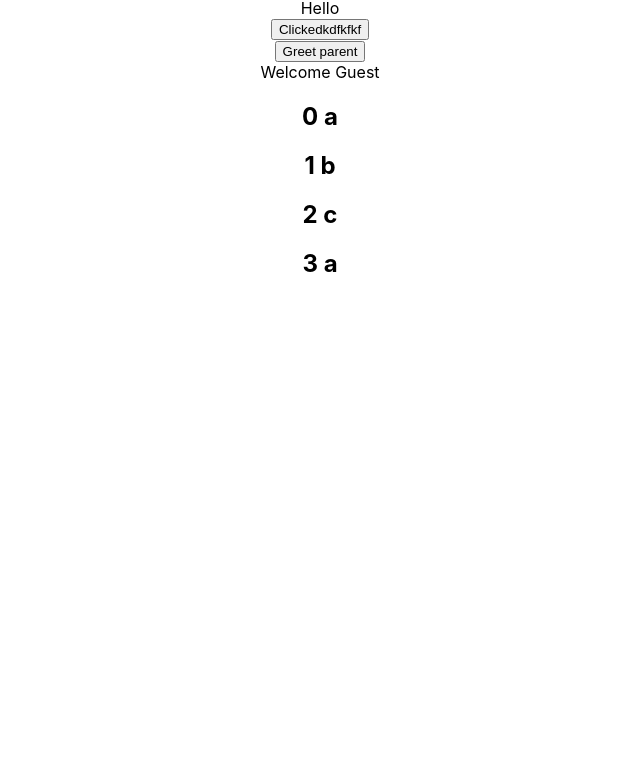
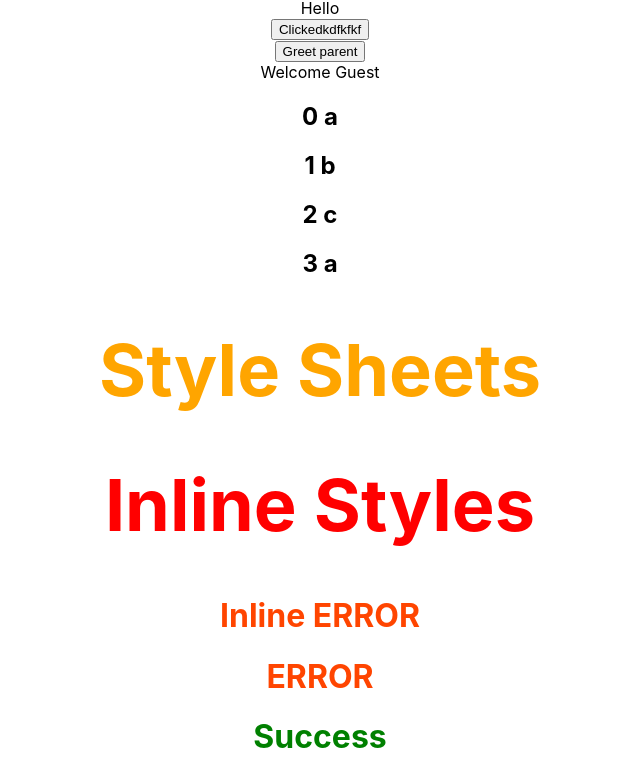
Before and after one commit to raghu-raj23/react-code_evo, a React (Create React App) app in the folder tutorial-app/: page / in a window 1280 px wide. Shown: the part 458-1236 px from the top of the page, without its empty margins (320-960 px from the left). Before the commit the page ends 800 px from the top, so only its background shows below. Built offline with nearby package versions, Linux system fonts and the light colour scheme.

Commit message:
keys and styling with css in react

```diff
--- a/tutorial-app/src/App.js
+++ b/tutorial-app/src/App.js
@@ -6,10 +6,14 @@
 import Counter from './components/Counter.js'
 import FuncClick from './components/FuncClick.js'
 import ClassClic from './components/classClick.js'
-import EvenBind from "./components/EventBind.js";
+import EvenBind from "./components/EventBind.js"
 import ParentComp from './components/ParentComp'
-import UserGreet from './components/UserGreet';
-import NameList from './components/NameList';
+import UserGreet from './components/UserGreet'
+import NameList from './components/NameList'
+import Stylesheet from './components/Stylesheet'
+import Inline from './components/Inline'
+import './appStyles.css'
+import styles from './appStyles.module.css'
 
 function App() {
   return (
@@ -40,6 +44,15 @@
 
       <NameList />
 
+      <Stylesheet primary = {true}/>
+
+      <Inline />
+
+      <h1 className = 'error'> ERROR</h1>
+
+      <h1 className = {styles.success}>Success</h1>
+
+
     </div>
   );
 }
--- /dev/null
+++ b/tutorial-app/src/appStyles.css
@@ -0,0 +1,3 @@
+.error{
+    color: orangered;
+}
--- /dev/null
+++ b/tutorial-app/src/appStyles.module.css
@@ -0,0 +1,3 @@
+.success{
+    color: green;
+}
--- /dev/null
+++ b/tutorial-app/src/components/Inline.js
@@ -0,0 +1,18 @@
+import React from 'react'
+
+const heading = {
+    fontSize: '72px',
+    color: 'red'
+}
+
+function Inline() {
+    return (
+        <div>
+            {/* <h1 className = {styles.success}>Success</h1> */}
+            <h1 style = {heading}>Inline Styles</h1>
+            <h1 className = 'error'>Inline ERROR</h1>
+        </div>
+    )
+}
+
+export default Inline
--- /dev/null
+++ b/tutorial-app/src/components/Stylesheet.js
@@ -0,0 +1,13 @@
+import React from 'react'
+import './myStyles.css'
+
+function Stylesheet(props) {
+    let className = props.primary ? 'primary' : ''
+    return (
+        <div>
+            <h1 className = {`${className} font-xl`} >Style Sheets</h1>
+        </div>
+    )
+}
+
+export default Stylesheet
--- /dev/null
+++ b/tutorial-app/src/components/myStyles.css
@@ -0,0 +1,7 @@
+.primary{
+    color : orange;
+}
+
+.font-xl{
+    font-size: 72px;
+}
```
Also changed, not shown: 1 other file (tests, documents, lock files or other folders).
